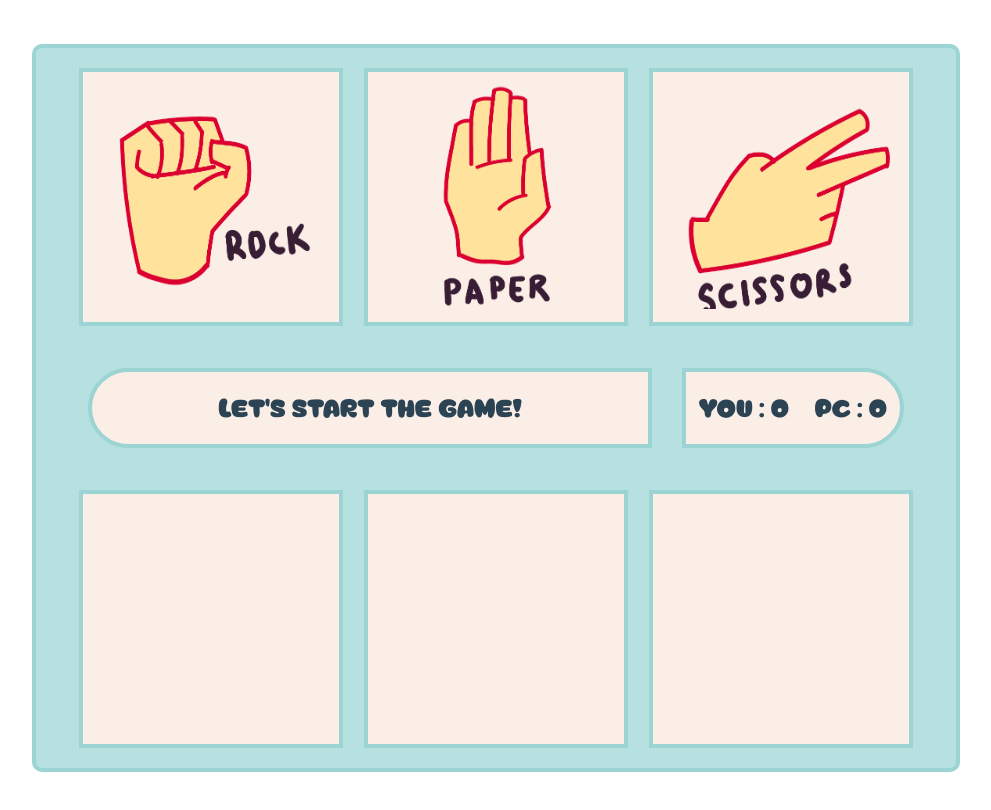
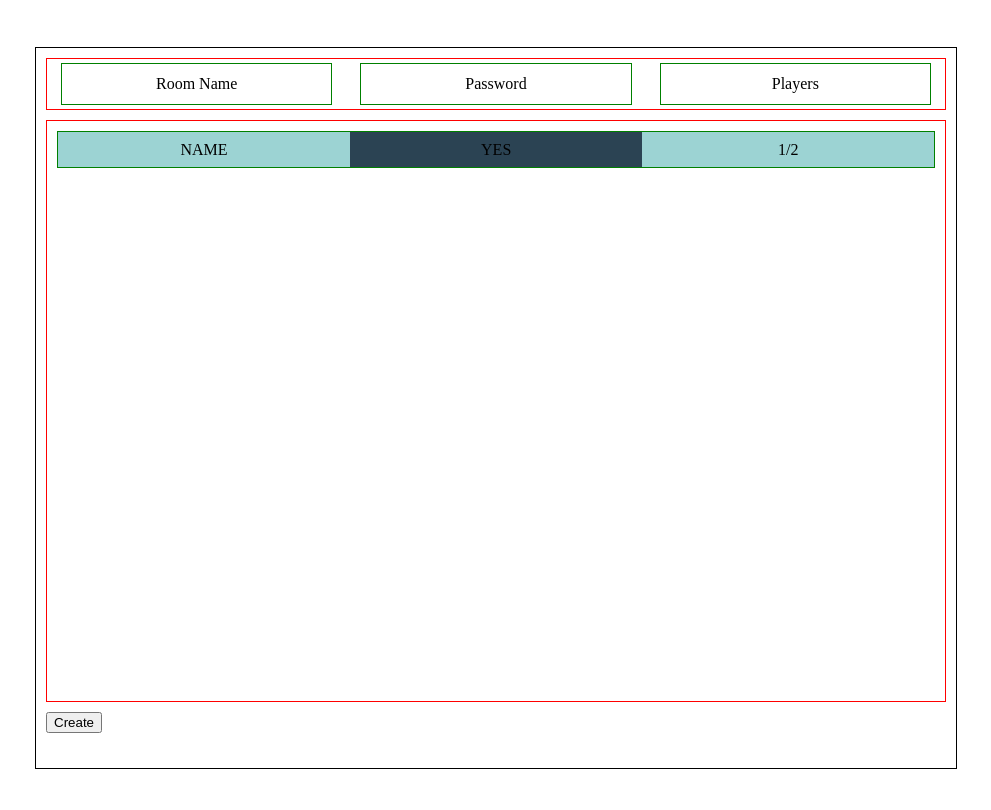
Before and after one commit to LaurentiuMihaiNicuta/odin-rock-paper-scissors, a plain HTML site: page index.html in a window 1280 px wide. Shown: the whole page, without its empty margins (144-1135 px from the left). Drawn offline with Linux system fonts and the light colour scheme.

Commit message:
Adding multiplayer

```diff
--- a/index.html
+++ b/index.html
@@ -2,51 +2,37 @@
 <html lang="en">
     <head>
         <meta charset="utf-8">
-        <title>RPS</title>
         <link rel="stylesheet" href="styles.css">
     </head>
     <body>
         <div class="container">
-            <div class="choices-container player">
-                <div class="choice " id="rock-player-selection">
-                    <img src="images/rock.png" class="icon" >
+            <div class="header">
+                <div class="header-element ">
+                    Room Name
                 </div>
-                <div class="choice " id="paper-player-selection">
-                    <img src="images/paper.png" class="icon" >
+                <div class="header-element ">
+                    Password
                 </div>
-                <div class="choice " id="scissors-player-selection">
-                    <img src="images/scissors.png" class="icon" >
+                <div class="header-element ">
+                    Players
                 </div>
             </div>
-            <div class="score-container">
-                <div class="output-text" id="output-text">
-                    Let's start the game!
-                    <!--<button class="reset-button">
-                        Play again
-                    </button>
-                    -->
-                </div>
-                <div class="score" id="score">
-                    <div id="player-score">
-                        YOU : 0
+            <div class="rooms-container">
+                <div class="room-line">
+                    <div class="room-line-element room-line-laterals">
+                        NAME
                     </div>
-                    <div id="computer-score">
-                        PC :  0
+                    <div class="room-line-element room-line-middle">
+                        YES
+                    </div>
+                    <div class="room-line-element room-line-laterals">
+                        1/2
                     </div>
                 </div>
             </div>
-            <div class="choices-container computer">
-                <div class="choice" id="rock-computer-selection">
-
-                </div>
-                <div class="choice" id="paper-computer-selection">
-
-                </div>
-                <div class="choice" id="scissors-computer-selection">
-
-                </div>
+            <div class="footer">
+                <button>Create</button>
             </div>
         </div>
     </body>
-    <script src="script.js"></script>
 </html>
--- /dev/null
+++ b/match-styles.css
@@ -0,0 +1,103 @@
+@font-face {
+    font-family: "Super Milk";
+    src: url('Super\ Milk.ttf') format('truetype') ;
+}
+
+.container{
+    padding:10px;
+    height:700px;
+    width:900px;
+    display:flex;
+    flex-direction: column;
+    gap:20px;
+    align-items: center;
+    padding:10px;
+    background-color: #b6e1e0;
+    border:4px solid #9cd3d3;
+    border-radius:10px;
+
+}
+
+body{
+    height:100vh;
+    display:flex;
+    align-items: center;
+    justify-content: center;
+}
+.choices-container{
+
+    width:95%;
+    height:40%;
+    display:flex;
+    justify-content: space-around;
+    align-items: center;
+
+}
+
+.score-container{
+
+    width:95%;
+    height:15%;
+    display:flex;
+    justify-content: center;
+    align-items: center;
+    gap:30px;
+}
+
+.choice{
+    border:4px solid #9cd3d3;
+    width:30%;
+    height:90%;
+    display:flex;
+    justify-content: center;
+    align-items: center;
+    background-color: #faeee7;
+
+}
+
+.icon{
+    width:90%;
+    height:90%;
+}
+
+.output-text{
+    border:4px solid #9cd3d3;
+    height: 70%;
+    width:65%;
+    border-top-left-radius: 40px;
+    border-bottom-left-radius: 40px;
+    display:flex;
+    align-items: center;
+    justify-content: center;
+    font-family: 'Super Milk';
+    font-size:25px;
+    background-color: #faeee7;
+    color:#2b4353;
+}
+
+.score{
+    border:4px solid #9cd3d3;
+    height: 70%;
+    width:25%;
+    border-top-right-radius: 40px;
+    border-bottom-right-radius: 40px;
+    display: flex;
+    align-items: center;
+    justify-content: space-around;
+    font-family: 'Super Milk';
+    font-size:25px;
+    background-color: #faeee7;
+    color:#2b4353;
+
+}
+
+.reset-button{
+    border-radius:30px;
+    border:0px;
+    padding:15px;
+    margin-left:70px;
+    background-color: #e8630a;
+    font-family: 'Super Milk';
+    font-size:15px;
+    color:#2b4353;
+}
--- a/styles.css
+++ b/styles.css
@@ -1,102 +1,66 @@
-@font-face {
-    font-family: "Super Milk";
-    src: url('Super\ Milk.ttf') format('truetype') ;
-}
-
-.container{
-    padding:10px;
-    height:700px;
-    width:900px;
-    display:flex;
-    flex-direction: column;
-    gap:20px;
-    align-items: center;
-    padding:10px;
-    background-color: #b6e1e0;
-    border:4px solid #9cd3d3;
-    border-radius:10px;
-}
-
 body{
-    height:100vh;
+    height: 100vh;
     display:flex;
     align-items: center;
     justify-content: center;
 }
-.choices-container{
 
-    width:95%;
-    height:40%;
+.container{
+    height: 700px;
+    width: 900px;
+    border:1px solid black;
+    padding:10px;
+    display:flex;
+    flex-direction: column;
+    gap:10px;
+}
+
+.header{
+    border:1px solid red;
+    height:50px;
     display:flex;
     justify-content: space-around;
     align-items: center;
 
 }
 
-.score-container{
-
-    width:95%;
-    height:15%;
+.header-element{
+    border:1px solid green;
+    width: 30%;
+    height: 80%;
     display:flex;
     justify-content: center;
     align-items: center;
-    gap:30px;
-}
-
-.choice{
-    border:4px solid #9cd3d3;
-    width:30%;
-    height:90%;
-    display:flex;
-    justify-content: center;
-    align-items: center;
-    background-color: #faeee7;
 
 }
 
-.icon{
-    width:90%;
-    height:90%;
+.rooms-container{
+    border:1px solid red;
+    height: 80%;
+    width:97.6%;
+    padding:10px;
 }
 
-.output-text{
-    border:4px solid #9cd3d3;
-    height: 70%;
-    width:65%;
-    border-top-left-radius: 40px;
-    border-bottom-left-radius: 40px;
+.room-line{
+    display:flex;
+    justify-content: space-around;
+    align-items: center;
+    border:solid 1px green;
+    height: 35px;
+
+}
+.room-line-element{
+    height: 100%;
     display:flex;
     align-items: center;
-    justify-content: center;
-    font-family: 'Super Milk';
-    font-size:25px;
-    background-color: #faeee7;
-    color:#2b4353;
+    justify-content: space-around;
+    flex:1;
+
+}
+.room-line-middle{
+    background-color:#2b4353 ;
 }
 
-.score{
-    border:4px solid #9cd3d3;
-    height: 70%;
-    width:25%;
-    border-top-right-radius: 40px;
-    border-bottom-right-radius: 40px;
-    display: flex;
-    align-items: center;
-    justify-content: space-around;
-    font-family: 'Super Milk';
-    font-size:25px;
-    background-color: #faeee7;
-    color:#2b4353;
-
+.room-line-laterals{
+    background-color: #9cd3d3;
 }
-
-.reset-button{
-    border-radius:30px;
-    border:0px;
-    padding:15px;
-    margin-left:70px;
-    background-color: #e8630a;
-    font-family: 'Super Milk';
-    font-size:15px;
-    color:#2b4353;
-}
```
Also changed, not shown: match.html (added, +52 -0 lines), oldscript.js (deleted, +0 -47 lines), mainscript.js (added).
